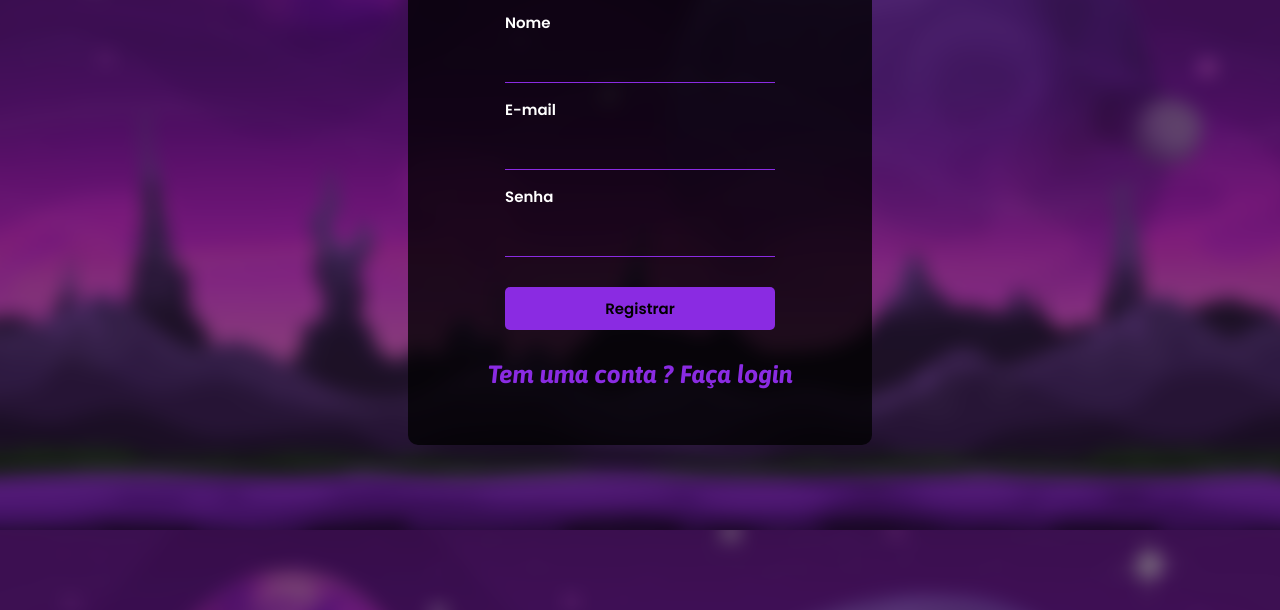
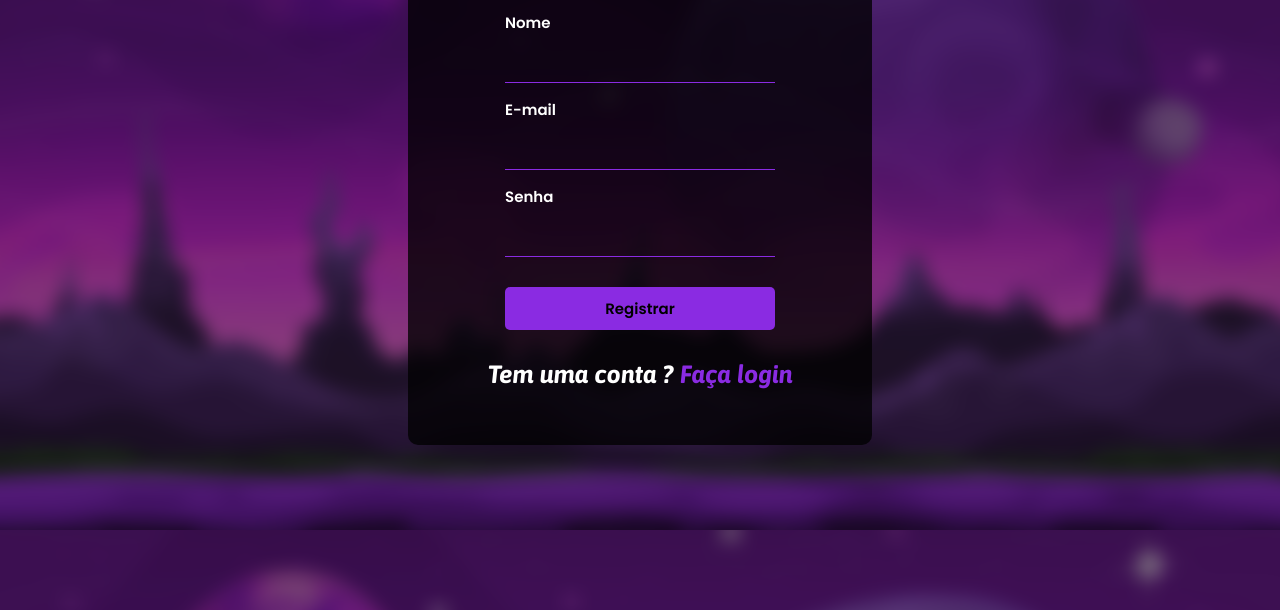
Before and after one commit to JairFM/FirstProject-Jair_Manuel, a plain HTML site: page General_pages/register.html in a window 1280 px wide. Shown: the part 190-800 px from the top of the page. Drawn offline with nearby package versions, Linux system fonts and the light colour scheme.

Commit message:
Detalhe na página de registro

```diff
--- a/General_pages/register.html
+++ b/General_pages/register.html
@@ -47,13 +47,13 @@
 
             </div>
 
-            <button id="botao"> <a href="../General_pages/page.html"> Registrar </button>
+            <button id="botao"> <a href="../General_pages/page.html"> Registrar </button> </a>
 
 
         </div>
 
 
-        <h1> Tem uma conta ? <a href="../General_pages/login.html"> Faça login </a></h1>
+        <h1> Tem uma conta ? <a href= "../General_pages/login.html"> Faça login </a> </h1>
 
     </div>
 
```
Also changed, not shown: css/register.css (line endings or trailing spaces).
